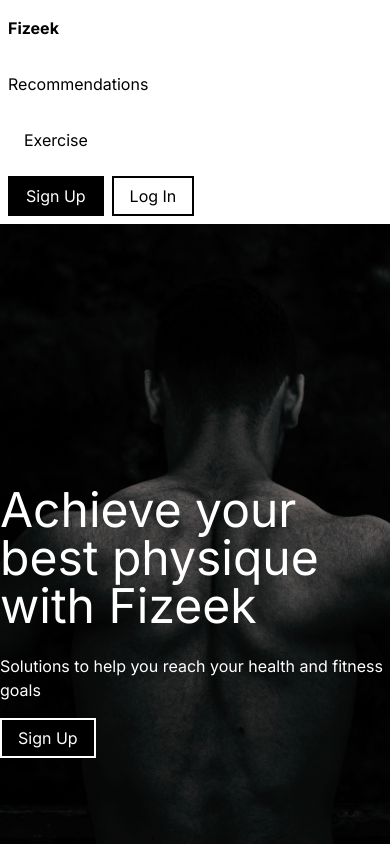
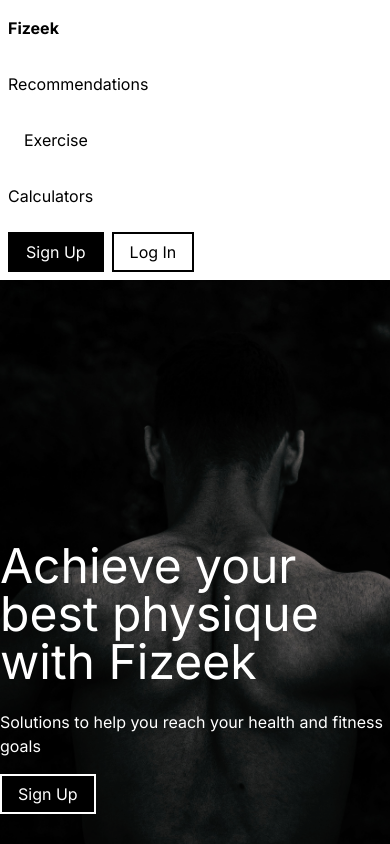
Before and after one commit to hoalex21/Fizeek, a Next.js app: page / in a window 390 px wide. Both pictures are taken after a click on the button "Recommendations". Shown: the top 844 px of the page. Built offline with nearby package versions, Linux system fonts and the light colour scheme; no server answers.

Commit message:
hamburger menu setup

```diff
--- a/app/ui/navbar.tsx
+++ b/app/ui/navbar.tsx
@@ -21,18 +21,18 @@
 
     return (
         <nav className="w-screen shadow-xl md:flex justify-center bg-white">
-            <div className="container md:grid md:grid-cols-3">
+            <div className="md:container md:grid md:grid-cols-3">
                 <div className="md:px-4 px-2 py-4">
                     <Link href="/" className="font-bold">Fizeek</Link>
                 </div>
 
                 {/* Site Features */}
-                <div className="md:flex justify-center">
+                <div className="md:flex md:justify-center">
                     <div>
-                        <button onClick={handleRecommendationDropdown} className="py-4 px-2 active:bg-gray-300">Recommendations</button>
+                        <button onClick={handleRecommendationDropdown} className="py-4 px-2 text-left w-full md:w-fit hover:bg-gray-300">Recommendations</button>
                         {
                             recommendationDropdown ? (
-                                <div className="absolute bg-white h-fit">
+                                <div className="md:absolute bg-white h-fit">
                                     <ul>
                                         <li>
                                             <Link href="/recommendation/exercise" className="flex ps-6 pe-16 py-4 hover:bg-gray-300">Exercise</Link>
@@ -44,10 +44,10 @@
                     </div>
 
                     <div>
-                        <button onClick={handleCalculatorDropdown} className="py-4 px-2 active:bg-gray-300">Calculators</button>
+                        <button onClick={handleCalculatorDropdown} className="py-4 px-2 text-left w-full md:w-fit hover:bg-gray-300">Calculators</button>
                         {
                             calculatorDropdown ? (
-                                <div className="absolute bg-white h-fit">
+                                <div className="md:absolute bg-white h-fit">
                                     <ul>
                                         <li>
                                             <Link href="/calculator/bmi" className="flex ps-6 pe-16 py-4 hover:bg-gray-300">BMI</Link>
```
